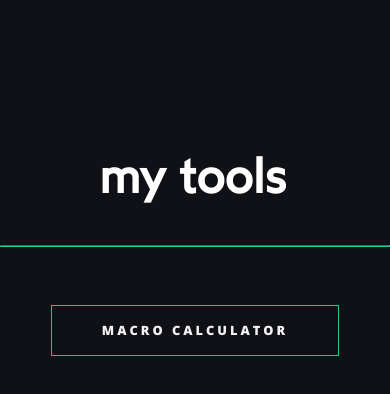
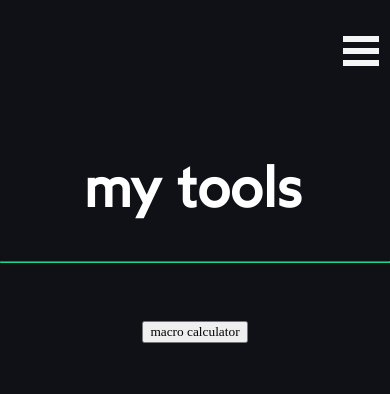
Before and after one commit to misaelucas/misaelucas.github.io, a React (Create React App) app: page /tools in a window 390 px wide. Shown: the top 394 px of the page. Built offline with nearby package versions, Linux system fonts and the light colour scheme.

Commit message:
fix stuff

```diff
--- a/src/App.js
+++ b/src/App.js
@@ -13,7 +13,6 @@ function App() {
 
   return (
     <div className="App">
-      <Sidebar />
 
       <Header home={isHome} />
       <Bio />
--- a/src/components/Header.js
+++ b/src/components/Header.js
@@ -2,10 +2,12 @@ import React from "react";
 
 import { Link } from "react-router-dom";
 import "../css/Header.css";
+import Sidebar from "./Sidebar";
 
 function Header(props) {
-
   return (
+    <>
+    <Sidebar />
       <div className="navbar">
         <p className="bootleg"></p>
 
@@ -21,6 +23,7 @@ function Header(props) {
           </ul>
         </div>
       </div>
+    </>
   );
 }
 
--- a/src/components/Sidebar.js
+++ b/src/components/Sidebar.js
@@ -1,5 +1,5 @@
 import React from "react";
-import { reveal as Menu } from "react-burger-menu";
+import { slide as Menu } from "react-burger-menu";
 import { Link } from "react-router-dom";
 
 import "../css/sidebar.css";
@@ -7,7 +7,7 @@ function Sidebar() {
   return (
     <div className="xD">
       {" "}
-      <Menu width={"201px"}>
+      <Menu width={"201px"} right>
         <a id="home" className="menu-item" href="/">
           <Link to="/">home</Link>
         </a>
--- a/src/css/Bio.css
+++ b/src/css/Bio.css
@@ -78,33 +78,74 @@
 }
 @media (max-width: 475px) {
   .bio {
-    margin-left: 2rem;
+    margin-left: 3rem;
     margin-top: -15px;
   }
 
   .title {
     margin-left: -5px;
-    font-size: 3rem;
+    font-size: 3.5rem;
+
   }
 
   .shenanigans {
     margin-top: -20px;
-    margin-left: 0rem;
     margin-right: 1rem;
-    max-width: 700px;
+    max-width: 80%;
     line-height: 1.5;
   }
 
   .bio p {
-    font-size: 1rem;
+    font-size: 1.1rem;
     font-family: "wotfardregular", sans-serif;
     margin-top: 5px;
-    font-weight: 600;
+    line-height: 1.7;
   }
 
   .responsive {
     width: 300px;
-    left: 5%;
+    left: -1%;
+    top: -20px;
+  }
+
+  .navbar {
+    margin-top: -50px;
+  }
+
+  .github-button {
+    margin-top: -35px;
+  }
+}
+
+
+@media (max-width: 375px) {
+  .bio {
+    margin-top: -30px;
+    margin-left: 2.5rem;
+  }
+
+  .title {
+    margin-left: -5px;
+    font-size: 2.57rem;
+
+  }
+
+  .shenanigans {
+    margin-top: -20px;
+    max-width: 77%;
+
+  }
+
+  .bio p {
+    font-size: 1.1rem;
+    font-family: "wotfardregular", sans-serif;
+    margin-top: 5px;
+    line-height: 1.7;
+  }
+
+  .responsive {
+    width: 300px;
+    left: -5%;
     top: 50%;
   }
 
@@ -113,7 +154,7 @@
   }
 
   .github-button {
-    margin-top: -40px;
+    margin-top: -45px;
   }
 }
 
--- a/src/css/Macro.css
+++ b/src/css/Macro.css
@@ -34,9 +34,7 @@
   width: 20px;
 }
 
-span ~ span {
-  padding-left: 15px;
-}
+
 
 .labels {
   padding-right: 5px;
--- a/src/css/button-tools.css
+++ /dev/null
@@ -1,61 +0,0 @@
-@import url(https://fonts.googleapis.com/css?family=Open+Sans:300,400,800);
-
-
-  section.container{
-    min-width: 500px;
-    margin: 10% auto;
-
-    text-align: center;
-  }
-  .toolstuff a:hover{border-bottom: 1px solid #111;}
-    .toolstuff h1{font-size: 2em; padding: 20px 0;}
-    .toolstuff p{
-      font-size: .75em;
-      text-transform: uppercase;
-      letter-spacing: 2px;
-      padding: 20px 0;
-    }
-
-    button:hover{cursor: pointer}
-    .buttonfix button {
-      background: transparent; outline: none;
-      position: relative;
-      border: 1px solid #1cd68f;
-      padding: 15px 50px;
-      overflow: hidden;
-      color: white;
-
-      background-color: #0f1117;
-        opacity: 0.95;
-      font: 300 1em/1.5 'Open Sans', 'Helvetica Neue', Arial, sans-serif;
-      text-decoration: none;
-
-
-    }
-
-    /*button:before (attr data-hover)*/
-    button:hover:before{opacity: 1; transform: translate(0,0);}
-    button:before{
-      content: attr(data-hover);
-      position: absolute;
-      top: 1.1em; left: 0;
-      width: 100%;
-      text-transform: uppercase;
-      letter-spacing: 3px;
-      font-weight: 800;
-      font-size: .8em;
-      opacity: 0;
-      color: white;
-      transform: translate(-100%,0);
-      transition: all .3s ease-in-out;
-
-    }
-      /*button div (button text before hover)*/
-      .buttonfix button:hover div{opacity: 0; transform: translate(100%,0)}
-      .buttonfix button div{
-        text-transform: uppercase;
-        letter-spacing: 3px;
-        font-weight: 800;
-        font-size: .8em;
-        transition: all .3s ease-in-out;
-      }
--- a/src/css/sidebar.css
+++ b/src/css/sidebar.css
@@ -44,7 +44,10 @@
 @media (max-width: 475px) {
 
   .xD {
-    display: flex;
+    display: inline-block;
+    position: absolute;
+    top: 0%;
+    right: 16%;
   }
 
   .menu-item a {
@@ -60,6 +63,6 @@
   }
 
   .bm-cross {
-    display: none;
+
   }
 }
--- a/src/pages/Contact.js
+++ b/src/pages/Contact.js
@@ -9,7 +9,6 @@ function Contact() {
 
   return (
     <>
-    <Sidebar />
       <Header home={isHome} />
       <div className="container">
         <h2 className="">So, how to reach me?</h2>
--- a/src/pages/Tools.js
+++ b/src/pages/Tools.js
@@ -2,7 +2,6 @@ import React, {useState} from "react";
 import Header from "../components/Header";
 import "../css/Header.css";
 import "../css/Tools.css";
-import "../css/button-tools.css";
 import { useNavigate } from "react-router-dom";
 
 function Tools() {
```
Lines whose indentation alone changed are shown as unchanged.
